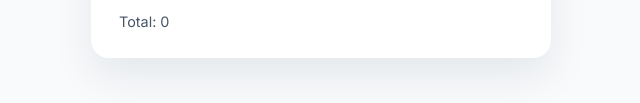
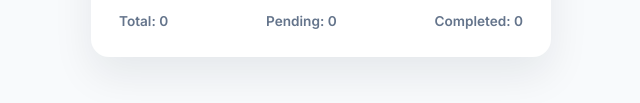
Before and after one commit to thepramanjain/ProTask, a plain HTML site: page index.html in a window 1280 px wide. Shown: the part 609-712 px from the top of the page, without its empty margins (319-959 px from the left). Drawn offline with Linux system fonts and the light colour scheme.

Commit message:
feat: persist tasks and update stats

```diff
--- a/index.html
+++ b/index.html
@@ -43,7 +43,11 @@
         </main>
 
         <footer class="footer">
-            <div class="stats" id="stats">Total: 0</div>
+            <div class="stats">
+                <span id="total-stats">Total: 0</span>
+                <span id="pending-stats">Pending: 0</span>
+                <span id="completed-stats">Completed: 0</span>
+            </div>
         </footer>
     </div>
 
--- a/script.js
+++ b/script.js
@@ -3,19 +3,43 @@ document.addEventListener('DOMContentLoaded', () => {
     const addTaskBtn = document.getElementById('add-task-btn');
     const taskList = document.getElementById('task-list');
     const emptyState = document.getElementById('empty-state');
+    const totalStats = document.getElementById('total-stats');
+    const pendingStats = document.getElementById('pending-stats');
+    const completedStats = document.getElementById('completed-stats');
 
-    let tasks = [];
+    let tasks = loadFromLocalStorage();
 
     function toggleComplete(id) {
         tasks = tasks.map(task =>
             task.id === id ? { ...task, completed: !task.completed } : task
         );
+        saveToLocalStorage();
         renderTasks();
     }
 
     function deleteTask(id) {
         tasks = tasks.filter(task => task.id !== id);
+        saveToLocalStorage();
         renderTasks();
+    }
+
+    function updateStats() {
+        const total = tasks.length;
+        const completed = tasks.filter(task => task.completed).length;
+        const pending = total - completed;
+
+        totalStats.textContent = `Total: ${total}`;
+        pendingStats.textContent = `Pending: ${pending}`;
+        completedStats.textContent = `Completed: ${completed}`;
+    }
+
+    function saveToLocalStorage() {
+        localStorage.setItem('protask_tasks', JSON.stringify(tasks));
+    }
+
+    function loadFromLocalStorage() {
+        const stored = localStorage.getItem('protask_tasks');
+        return stored ? JSON.parse(stored) : [];
     }
 
     function renderTasks() {
@@ -47,6 +71,7 @@ document.addEventListener('DOMContentLoaded', () => {
         });
 
         emptyState.classList.toggle('hidden', tasks.length > 0);
+        updateStats();
     }
 
     function addTask() {
@@ -60,6 +85,7 @@ document.addEventListener('DOMContentLoaded', () => {
         });
 
         taskInput.value = '';
+        saveToLocalStorage();
         renderTasks();
     }
 
--- a/style.css
+++ b/style.css
@@ -205,6 +205,10 @@ body {
 }
 
 .stats {
-    font-size: 0.9rem;
-    color: #475569;
+    display: flex;
+    justify-content: space-between;
+    gap: 12px;
+    font-size: 0.85rem;
+    color: var(--muted);
+    font-weight: 600;
 }
```
